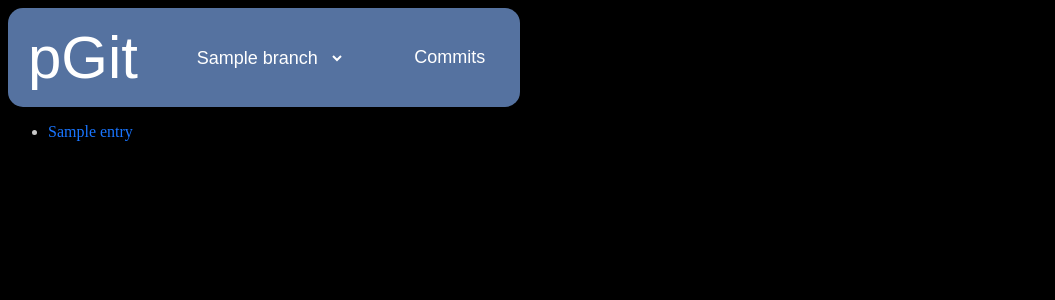
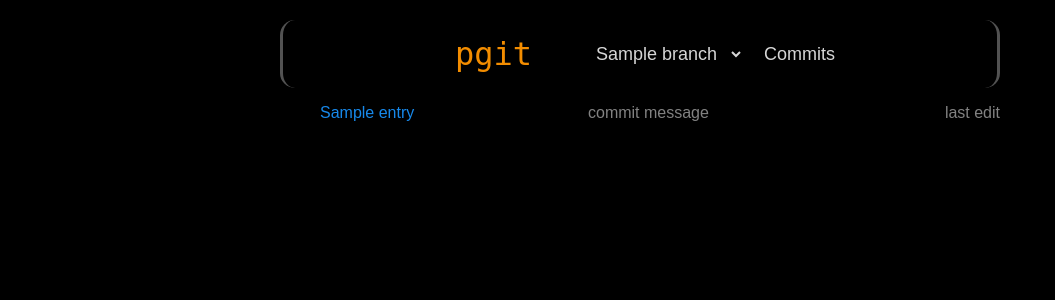
Before and after one commit to lbatalha/pgit, a Flask app: template templates/path.html in a window 1280 px wide. Shown: the top 300 px of the page, without its empty margins (0-1055 px from the left). Run offline with Flask 2, Linux system fonts and the light colour scheme; the template is opened without the code that fills it: most values are stand-ins (such as "Sample title", 1, 10 or a date in 2020).

Commit message:
moar styles

```diff
--- a/main.py
+++ b/main.py
@@ -44,8 +44,7 @@
 	file_id = commit.tree[file_path].id
 	obj = repo.get(file_id)
 
-	if obj.type == pygit2.GIT_OBJ_TREE:	#Check if its a directory
-		file_path += '/'
+	if obj.type == pygit2.GIT_OBJ_TREE:	#Check if its a tree
 		obj = repo[obj.id]
 		for entry in obj:
 			files.append(entry)
--- a/static/styles/main.css
+++ b/static/styles/main.css
@@ -1,23 +1,30 @@
 html{
+
 }
 
 body{
-	color: rgb(200,200,200);
 	background-color: black;
-
+	margin: 20px;
+	width: auto;
+	font-family: Droid Sans, sans-serif;
 }
 
-a:link{ color: #1975FF; text-decoration: none;}
-a:visited{ color: #1975FF}
-a:hover{ color: #4791FF}
+a:link{ color: #1789EB; text-decoration: none;}
+a:visited{ color: #1789EB}
+a:hover{ color: #1995FF}
 
 select{
-	color: #ffffff;
-	background-color: #5572A0;
+	color: #d6d6d6;
+	background-color: black;
 	outline: 0px;
 	border: 0px;
 	font-size: 18px;
 }
+
+ul{
+	list-style: none;
+}
+
 
 .flex-container{
 	display: flex;
@@ -26,7 +33,8 @@ select{
 }
 
 .flex-item{
-	flex-grow: 1;
+	flex-grow: 0;
+	flex-basis: auto;
 }
 
 .er-block{
@@ -38,32 +46,66 @@ select{
 	font-size: 18px;
 }
 
+.flex-li{
+	display: flex;
+	justify-content: space-between;
+	align-items: center;
+}
+.flex-li-div{
+	flex-grow: 1;
+	flex-basis: auto;
+	text-align: left;
+	margin: auto;
+}
+
+#filename{
+	width: 150px;
+}
+
+#commit-msg{
+	color: #828282;
+}
+
+#edit-time{
+	text-align: right;
+	color: #828282;
+}
+
 #main_div{
-	width: 512px;
+	width: 720px;
 	min-height:200px;
+	margin: 0 auto;
 
 }
 
 #header{
-	background-color:#5572A0;
-	font-color:#ffffff;
-	font-family:sans-serif;
+
+	background-color: #0;
+	font-color: #d6d6d6;
 	border-radius: 15px;
+	border-color: #525252;
+	border-width: 0px 3px 0px 3px;
+	border-style: solid;
 }
 
+
 #header a{
-	text-decoration:none;
-	color: #ffffff;
+	text-decoration: none;
+	color: #d6d6d6;
 }
 
 #title{
 	margin-left: 20px;
-	margin-right: 20px;
+	margin-right: 50px;
 	margin-top: 15px;
 	margin-bottom: 15px;
-	font-size: 60px;
+	font-size: 32px;
+
 }
-
+#title a{
+	color:  #F38D00;
+	font-family: Droid Sans Mono, monospace;
+}
 #branches{
 
 }
--- a/templates/path.html
+++ b/templates/path.html
@@ -10,26 +10,29 @@
 	<body>
 		<div id="main_div">
 			<div id="header" class="flex-container">
-				<div id="title" class="er-block"><a href="/">pGit</a></div>
+				<div id="title" class="flex-item er-block"><a href="/">pgit</a></div>
 				<div id="branches" class="flex-item er-block">
 					<form name="branch_list">
 						<select id="dropdown" name="menu" onChange="top.location.href=this.options[this.selectedIndex].value;" value="GO">
 							<option selected="selected">{{ branch }}</option>
 							{% for i in branches %}
-								<option value="{{ i }}">{{ i }}</option>
+							<option value="/r/{{ repo_name }}/{{ i }}/{{ file_path }}">{{ i }}</option>
 							{% endfor %}
 						</select>
 					</form>
 
 				</div>
-				<div id="commits" class="flex-item er-block"><a href="{{ branch }}/commits">Commits</a></div>
+
+				<div id="commits" class="flex-item er-block"><a href="/r/{{repo_name}}/{{ branch }}/commits">Commits</a></div>
 			</div>
 
 
 			<ul id="dirlist">
 				{% for entry in files %}
-				<li>
-					<a href="{{ file_path }}{{ entry.name }}">{{ entry.name }}</a>
+				<li class="flex-li">
+					<div id="filename" class="flex-li-div"><a href="{{ file_path }}{{ entry.name }}">{{ entry.name }}</a></div>
+					<div id="commit-msg" class="flex-li-div">commit message</div>
+					<div id="edit-time" class="flex-li-div">last edit</div>
 				</li>
 				{% endfor %}
 			</ul>
--- a/templates/root.html
+++ b/templates/root.html
@@ -7,7 +7,7 @@
 	<body>
 		<div id="main_div">
 			<div id="header" class="flex-container">
-				<div id="title" class="er-block"><a href="/">pGit</a></div>
+				<div id="title" class="er-block"><a href="/">pgit</a></div>
 
 			</div>
 
```
Also changed, not shown: templates/repo.html (+8 -5 lines).
